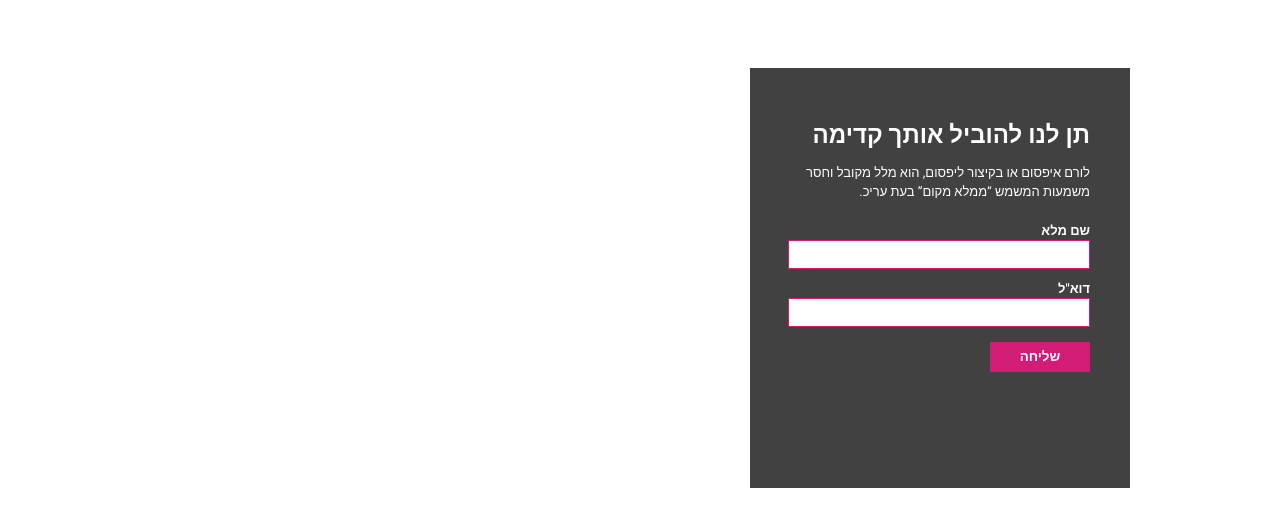
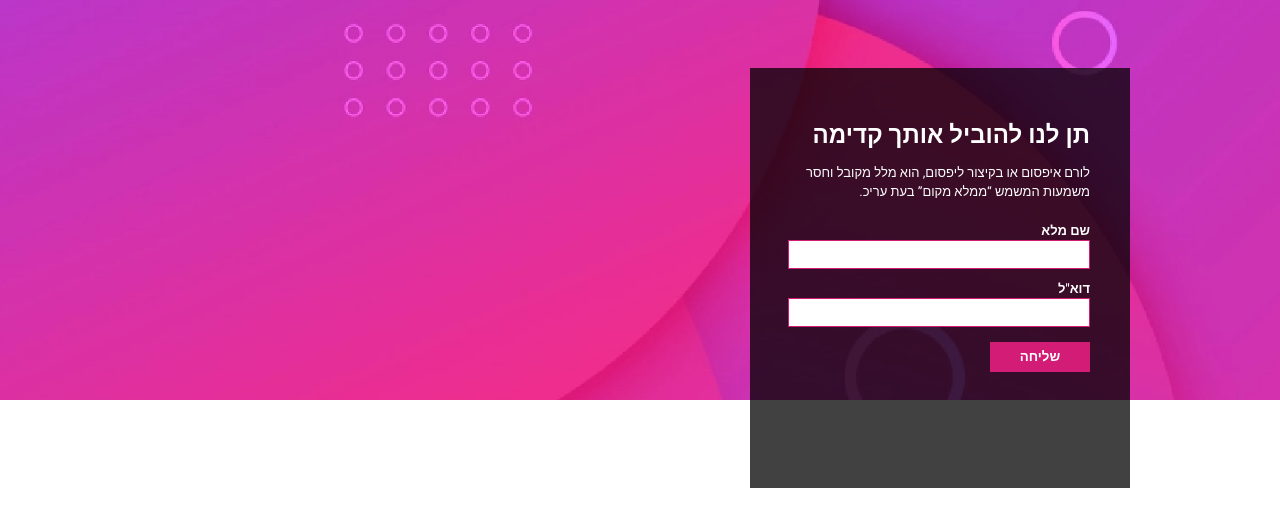
Before and after one commit to ariel-azulay/arielazulay, a plain HTML site: page projects/porject-1/index.html in a window 1280 px wide. Drawn offline with Linux system fonts and the light colour scheme; the site is published under a folder, as on GitHub Pages, so addresses that start at the root find nothing.

Commit message:
ניסיון לשים את הוורוד שוב

```diff
--- a/projects/porject-1/option1.css
+++ b/projects/porject-1/option1.css
@@ -8,7 +8,7 @@
   height: 100%;
 }
 .roze {
-  background-image: url(/photo/ורוד.png);
+  background-image: url(../../photo/ורוד.png);
   background-position: center center;
   background-repeat: no-repeat;
   background-size: cover;
```
